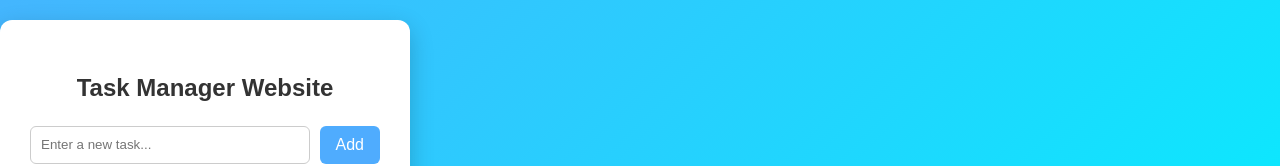
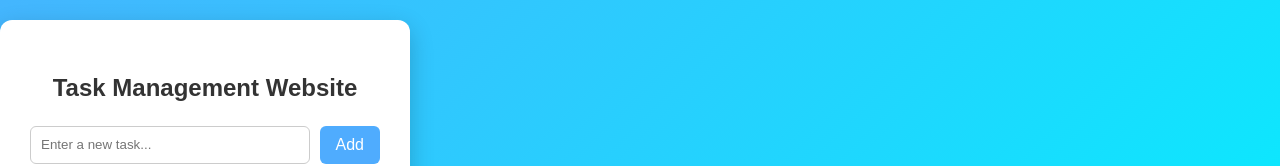
Before and after one commit to sanketkadam09/TaskManager, a React app in the folder frontend/: page / in a window 1280 px wide. Shown: the part 283-449 px from the top of the page. Built offline with nearby package versions, Linux system fonts and the light colour scheme; no server answers; the HTML template or start-up script is replaced by a standard one.

Commit message:
update app.jsx file

```diff
--- a/frontend/src/App.jsx
+++ b/frontend/src/App.jsx
@@ -45,7 +45,7 @@ function App() {
   return (
     <div className="container">
       <div className="card">
-        <h2>Task Manager Website</h2>
+        <h2>Task Management Website</h2>
 
         <div className="input-group">
           <input
```
